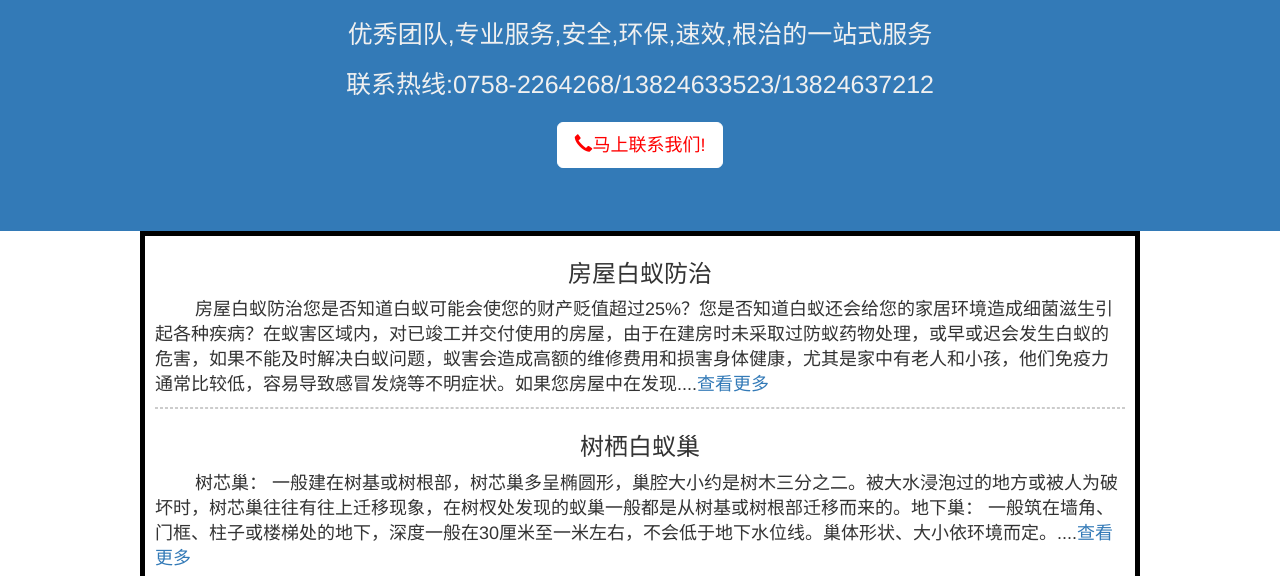
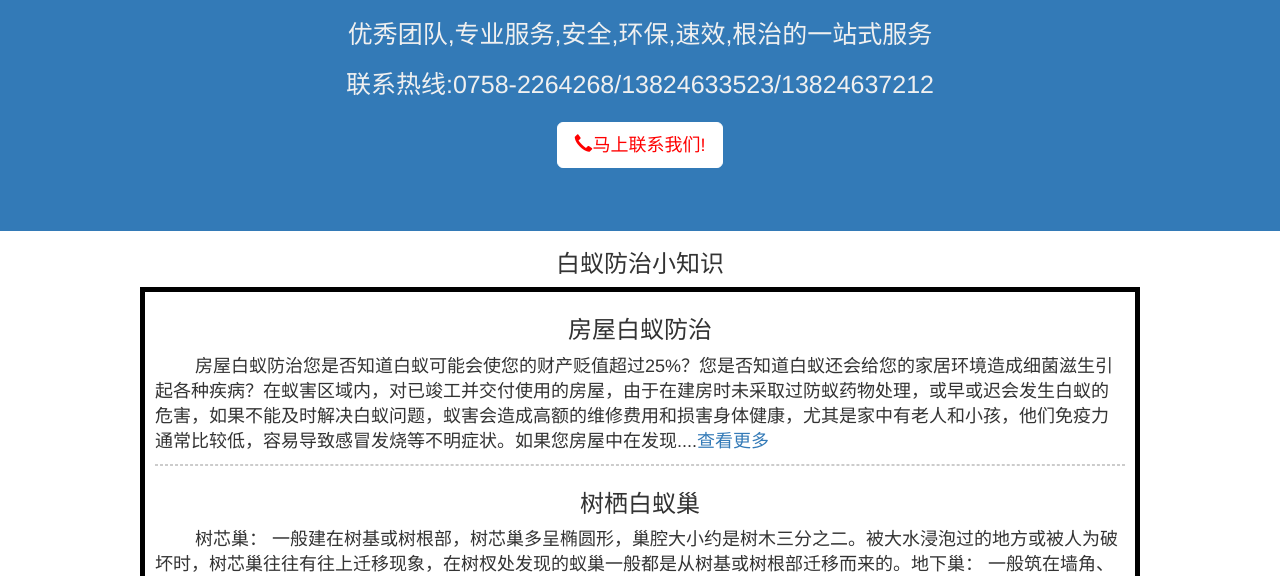
Before and after one commit to HowardTangHw/fx, a plain HTML site: page knowledge.html in a window 1280 px wide. Shown: the part 221-797 px from the top of the page. Drawn offline with Linux system fonts and the light colour scheme.

Commit message:
2017年2月17日17:03:48

```diff
--- a/knowledge.html
+++ b/knowledge.html
@@ -84,6 +84,7 @@
     <!--介绍-->
     <!--内容填充-->
     <section id="knowledge">
+        <h3>白蚁防治小知识</h3>
 
         <div class="knowledge-inner" id="knowledge-inner">
 
```
